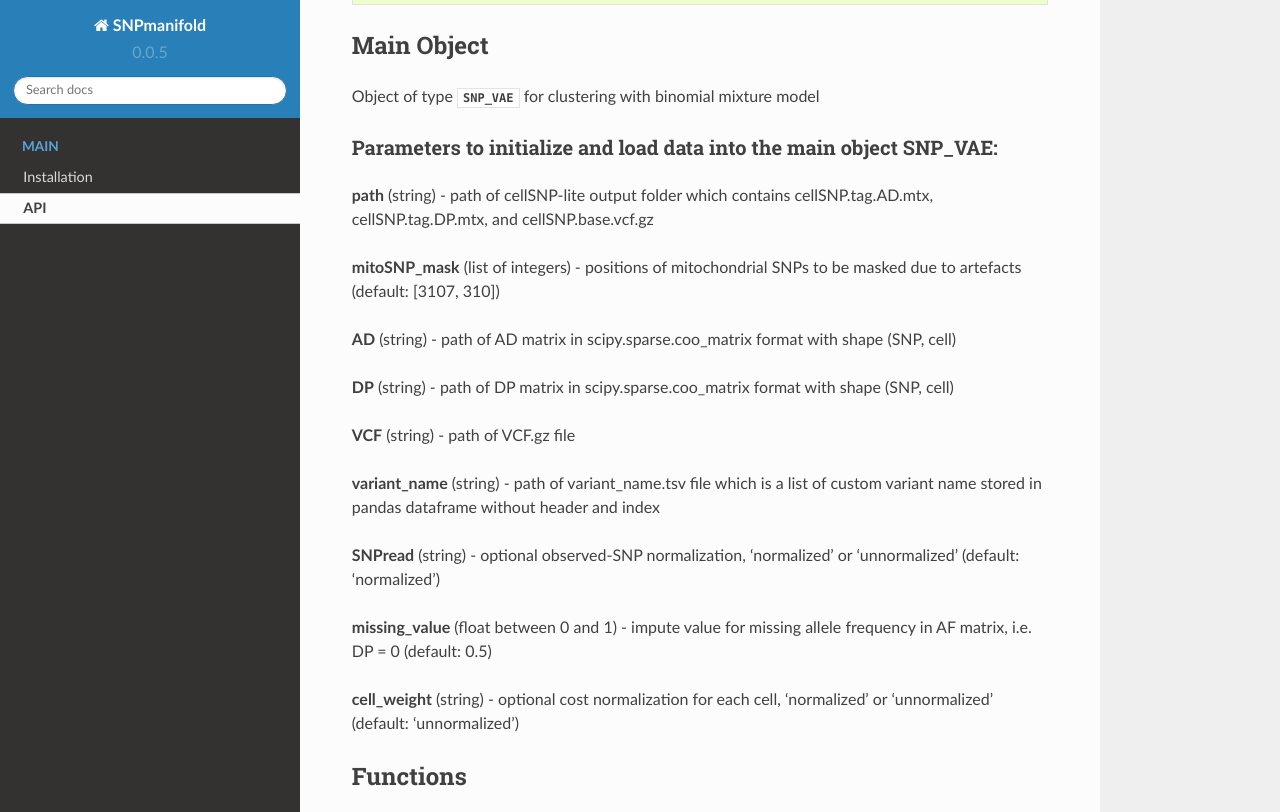
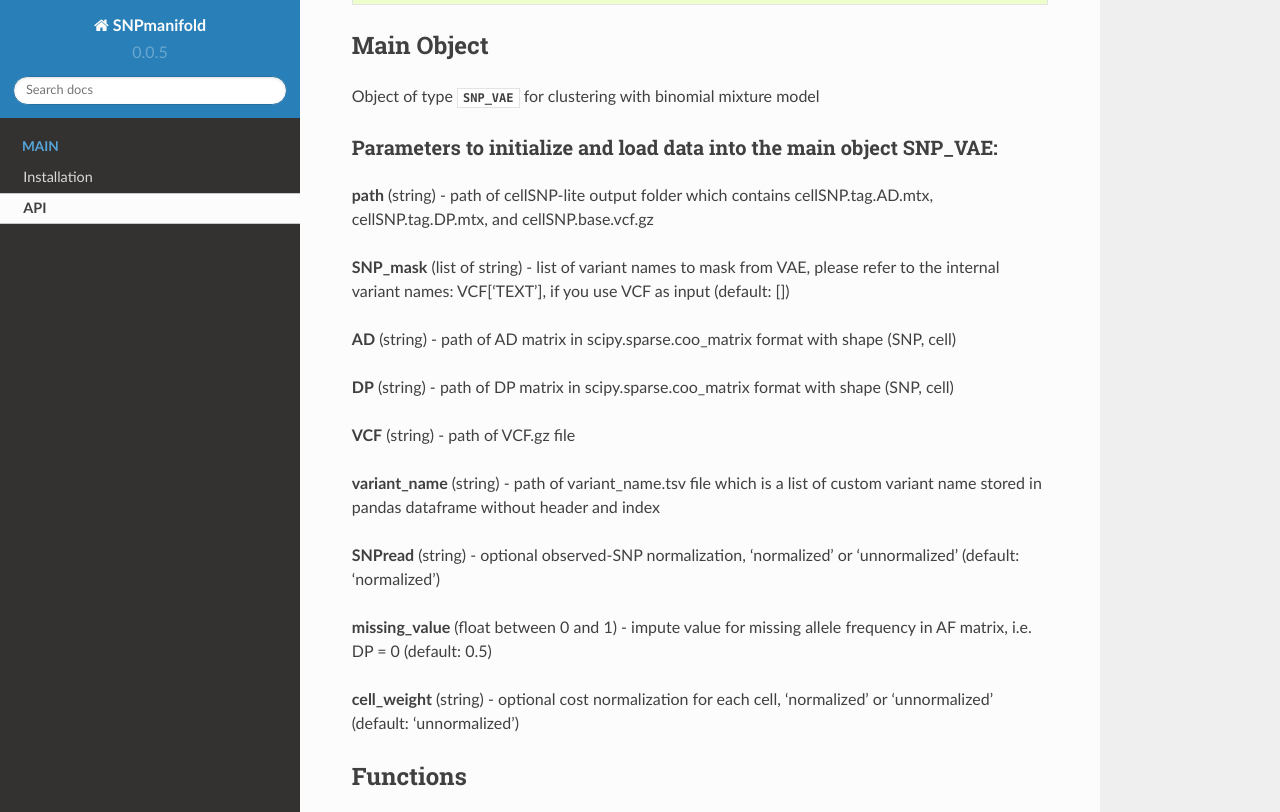
Before and after one commit to StatBiomed/SNPmanifold, a Sphinx documentation site: the page built from docs/API.rst, in a window 1280 px wide and 900 px high, scrolled down 370 px, cut to the strip 0-812 px from the top of the window. Built offline with Sphinx 7.4.7 and the Read the Docs theme 2.0.0, drawn with Linux system fonts in a browser that asks for light colours; pages that are not in the unit, such as notebooks, are missing from menus.

Commit message:
Update API.rst

```diff
--- a/docs/API.rst
+++ b/docs/API.rst
@@ -19,7 +19,7 @@ Parameters to initialize and load data into the main object SNP_VAE:
 
 **path** (string) - path of cellSNP-lite output folder which contains cellSNP.tag.AD.mtx, cellSNP.tag.DP.mtx, and cellSNP.base.vcf.gz
 
-**mitoSNP_mask** (list of integers) - positions of mitochondrial SNPs to be masked due to artefacts (default: [3107, 310])
+**SNP_mask** (list of string) - list of variant names to mask from VAE, please refer to the internal variant names: VCF['TEXT'], if you use VCF as input (default: [])
 
 **AD** (string) - path of AD matrix in scipy.sparse.coo_matrix format with shape (SNP, cell)
 
```
